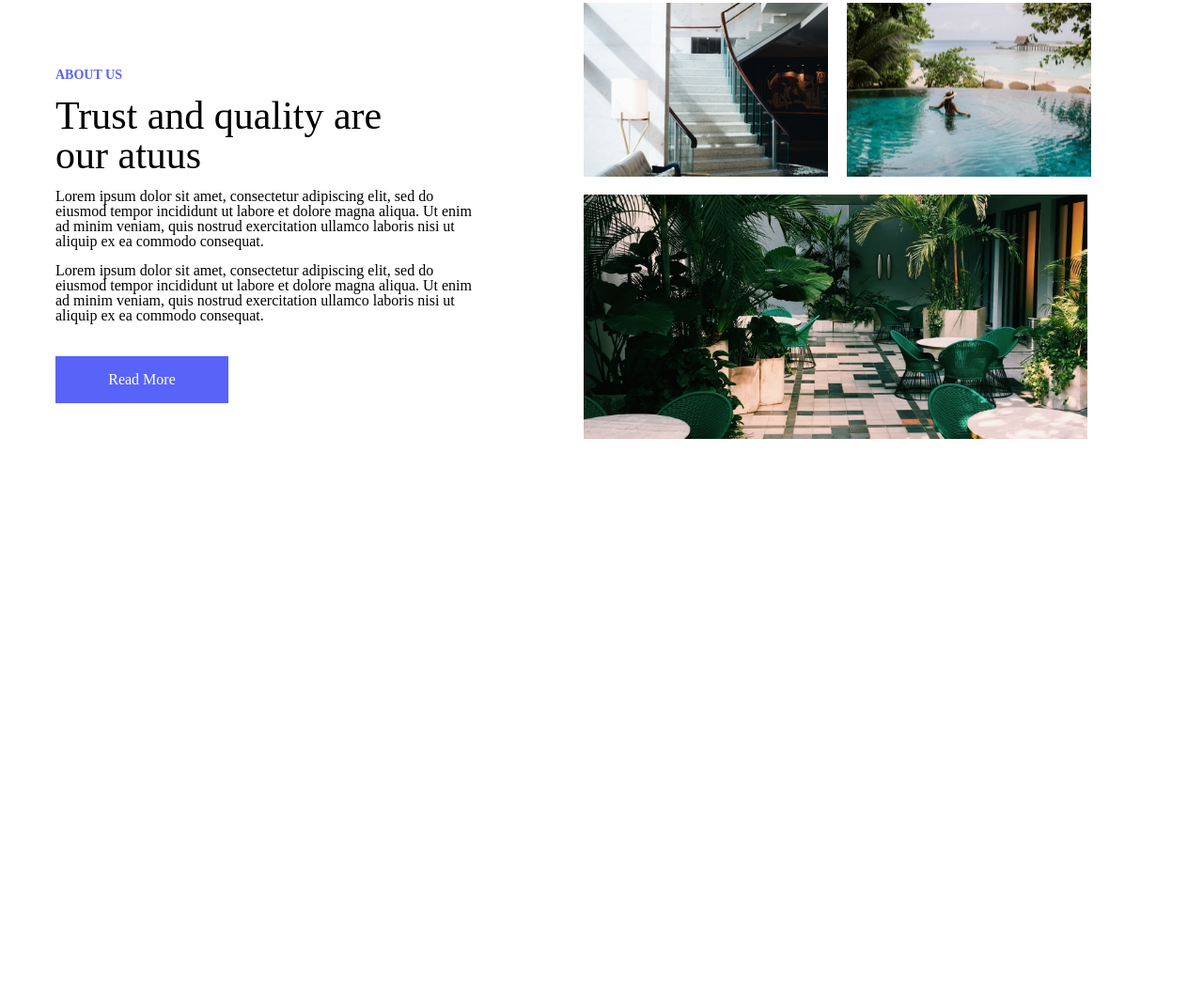
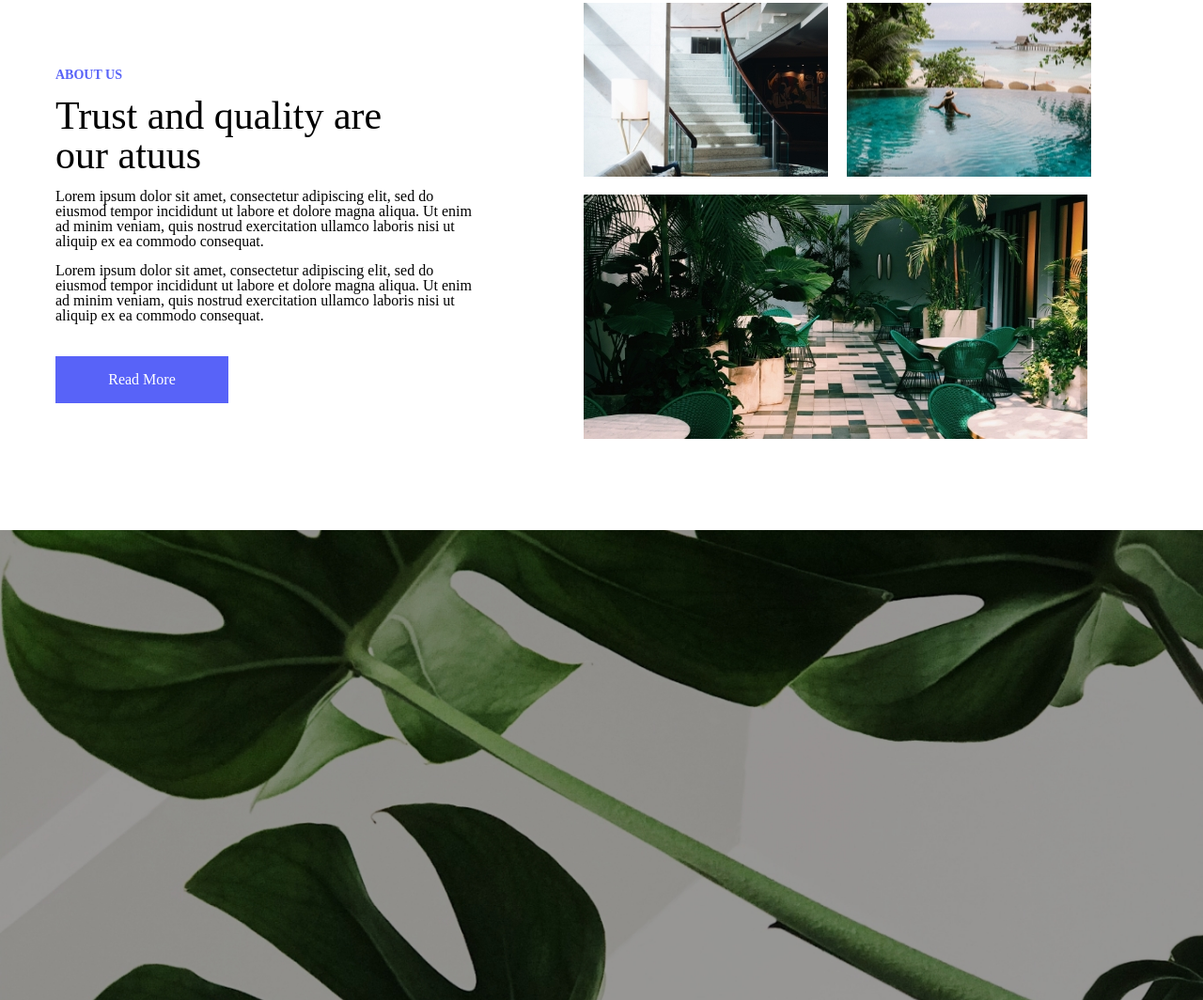
Before and after one commit to CharoChavleishvili/lesson-9-Homework, a plain HTML site: page index.html in a window 1280 px wide. Shown: the part 354-1418 px from the top of the page at 94% size. Before the commit the page ends 828 px from the top, so only its background shows below. Drawn offline with Linux system fonts and the light colour scheme.

Commit message:
add section 2

```diff
--- a/css/style.css
+++ b/css/style.css
@@ -155,3 +155,16 @@
     margin-top: 20px;
     margin-bottom: 45px;
 }
+
+.background-img {
+    background-image: url(../images/section-image.jpg);
+    max-width: 1500px;
+    width: 100%;
+    height: 500px;
+    position: absolute;
+    background-repeat: no-repeat;
+    background-size: cover;
+    background-position: center;
+    position: relative;
+    margin-top: 90px;
+}
--- a/index.html
+++ b/index.html
@@ -59,6 +59,9 @@
             </div>
         </div>
     </section>
+    <section>
+        <div class="background-img"></div>
+    </section>
 
 </body>
 
```
